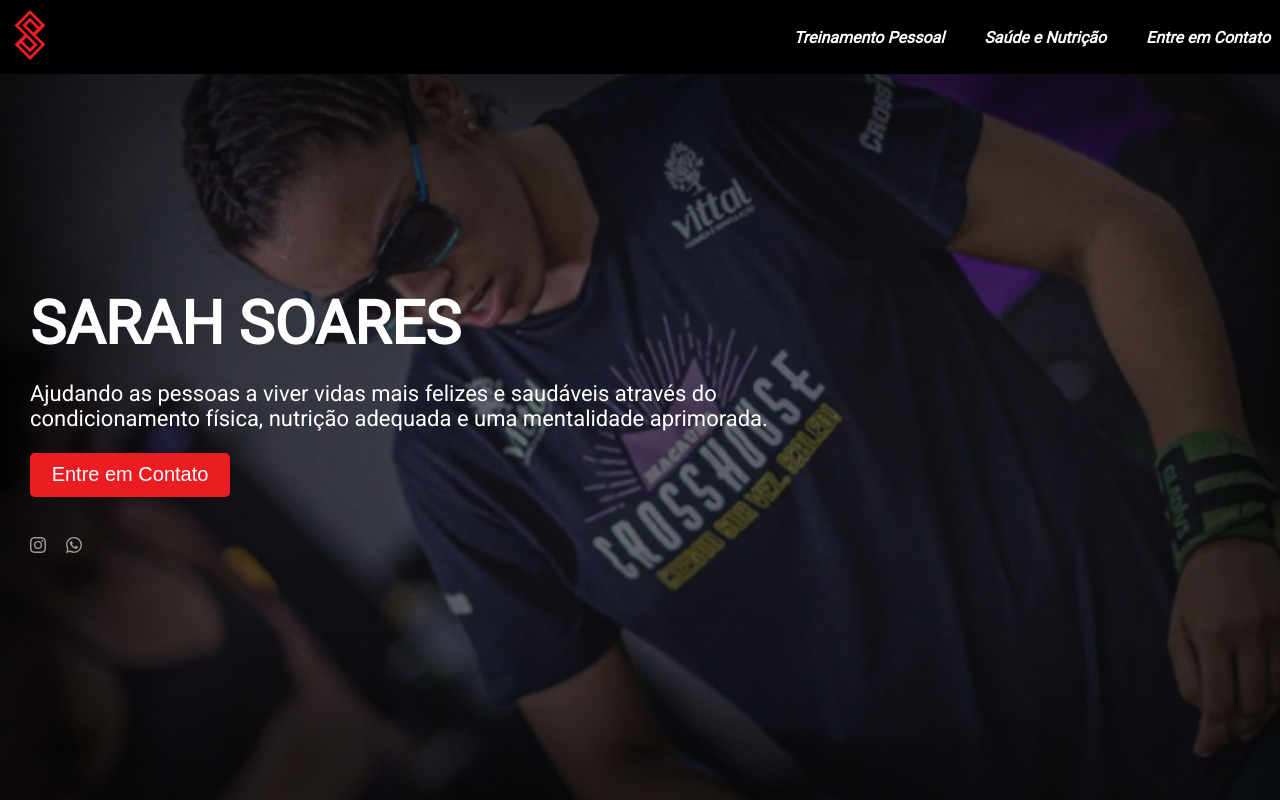
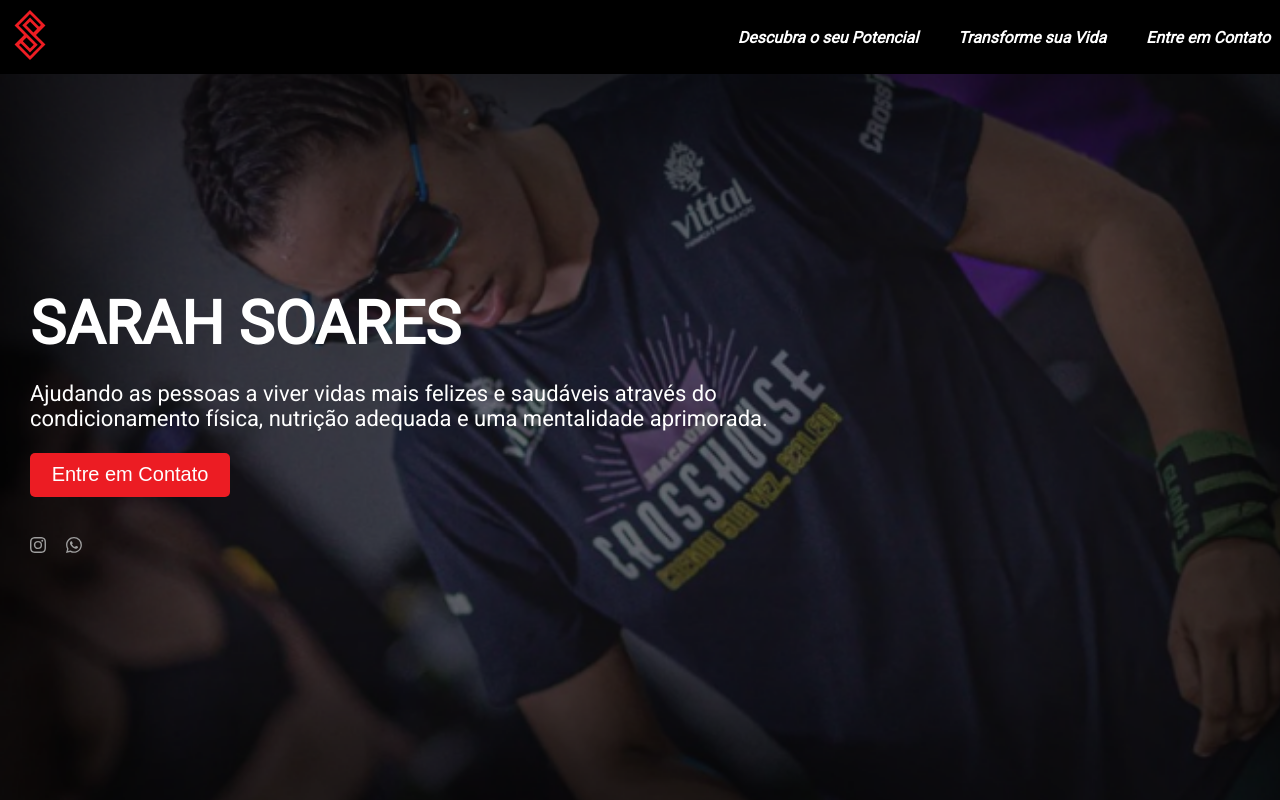
Before and after one commit to delanoquirino/sarah_soares, a Next.js app: page / in a window 1280 px wide. Shown: the top 800 px of the page. Built offline with nearby package versions, Linux system fonts and the light colour scheme.

Commit message:
feat: name link header

```diff
--- a/src/components/Header/index.tsx
+++ b/src/components/Header/index.tsx
@@ -21,10 +21,10 @@ export const Header = () => {
         <S.Container_List>
           <S.List>
             <li>
-              <S.List_Link to="sectionInfo" spy={true} smooth={true} offset={50} duration={500}>Treinamento Pessoal</S.List_Link>
+              <S.List_Link to="sectionInfo" spy={true} smooth={true} offset={50} duration={500}>Descubra o seu Potencial</S.List_Link>
             </li>
             <li>
-              <S.List_Link to="sectionPrograms" spy={true} smooth={true} offset={50} duration={500}>Saúde e Nutrição</S.List_Link>
+              <S.List_Link to="sectionPrograms" spy={true} smooth={true} offset={50} duration={500}>Transforme sua Vida</S.List_Link>
             </li>
             <li>
               <S.List_Link to="sectionContact" spy={true} smooth={true} offset={50} duration={500}>Entre em Contato</S.List_Link>
--- a/src/styles/globals.ts
+++ b/src/styles/globals.ts
@@ -31,19 +31,19 @@ export const GlobalStyle = createGlobalStyle`
 
   @media (max-width: 1240px) {
   body {
-    font-size: 95%; /* Tamanho da fonte para telas menores que 768px */
+    font-size: 95%;
   }
 }
 
     @media (max-width: 768px) {
   body {
-    font-size: 90%; /* Tamanho da fonte para telas menores que 768px */
+    font-size: 90%;
   }
 }
 
 @media (max-width: 480px) {
   body {
-    font-size: 80%; /* Tamanho da fonte para telas menores que 480px */
+    font-size: 80%;
   }
 }
 
```
